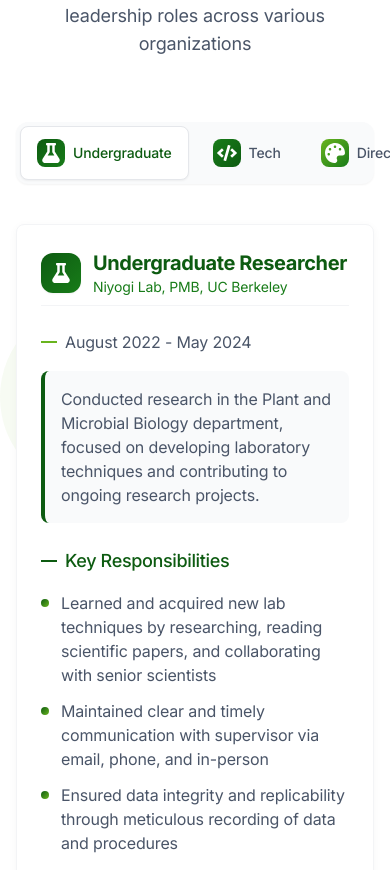
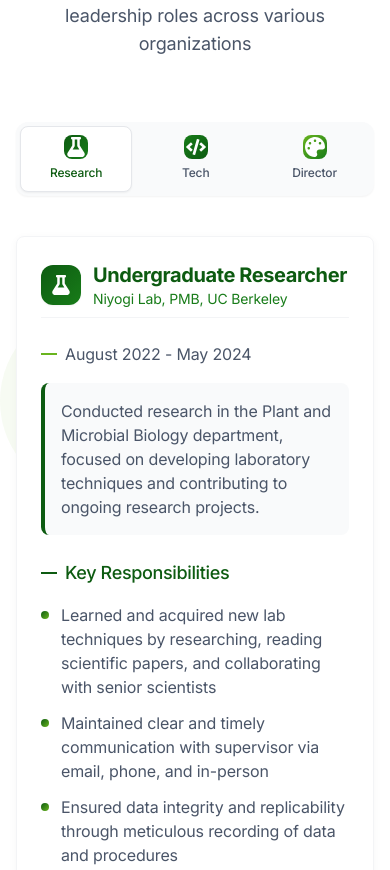
Before and after one commit to aviju888/mw-portfolio, a Next.js app: page / in a window 390 px wide. Shown: the part 2624-3494 px from the top of the page. Built offline with nearby package versions, Linux system fonts and the light colour scheme.

Commit message:
Fix Research tab buttons for mobile: Improve responsiveness for iPhone dimensions

```diff
--- a/src/components/Research.tsx
+++ b/src/components/Research.tsx
@@ -20,6 +20,7 @@ const Research = () => {
   const researchProjects = [
     {
       title: "Undergraduate Researcher",
+      shortTitle: "Research",
       subtitle: "Niyogi Lab, PMB, UC Berkeley",
       period: "August 2022 - May 2024",
       description: "Conducted research in the Plant and Microbial Biology department, focused on developing laboratory techniques and contributing to ongoing research projects.",
@@ -35,6 +36,7 @@ const Research = () => {
     },
     {
       title: "Tech Team Leader",
+      shortTitle: "Tech",
       subtitle: "KOSMOS, UC Berkeley",
       period: "May 2023 - July 2024",
       description: "Led the technical team for KOSMOS, managing filming schedules, video editing, and equipment logistics for a large organization.",
@@ -50,6 +52,7 @@ const Research = () => {
     },
     {
       title: "Director Intern",
+      shortTitle: "Director",
       subtitle: "Glamity, UC Berkeley",
       period: "January 2024 - May 2024",
       description: "Served as a director intern for Glamity at UC Berkeley, handling organizational tasks and promotion for the dance team.",
@@ -97,18 +100,18 @@ const Research = () => {
               <Tab
                 key={index}
                 className={({ selected }) =>
-                  `w-full rounded-lg py-3 px-4 text-sm font-medium leading-5 transition-all duration-200
+                  `w-full rounded-lg py-2 sm:py-3 px-2 sm:px-4 text-xs sm:text-sm font-medium leading-5 transition-all duration-200
                   ${selected
                     ? 'bg-white dark:bg-gray-700 text-[var(--secondary)] shadow-sm border border-[var(--secondary)]/20'
                     : 'text-[var(--text-color)] hover:bg-white/[0.15] dark:hover:bg-gray-700/[0.3]'
                   }`
                 }
               >
-                <span className="flex items-center justify-center gap-2">
-                  <span className={`w-7 h-7 rounded-lg flex items-center justify-center text-white bg-gradient-to-br ${project.color}`}>
+                <span className="flex flex-col sm:flex-row items-center justify-center sm:gap-2">
+                  <span className={`w-6 h-6 sm:w-7 sm:h-7 rounded-lg flex items-center justify-center text-white bg-gradient-to-br ${project.color} mb-1 sm:mb-0`}>
                     {project.icon}
                   </span>
-                  <span>{project.title.split(' ')[0]}</span>
+                  <span className="text-center sm:text-left">{project.shortTitle}</span>
                 </span>
               </Tab>
             ))}
```
